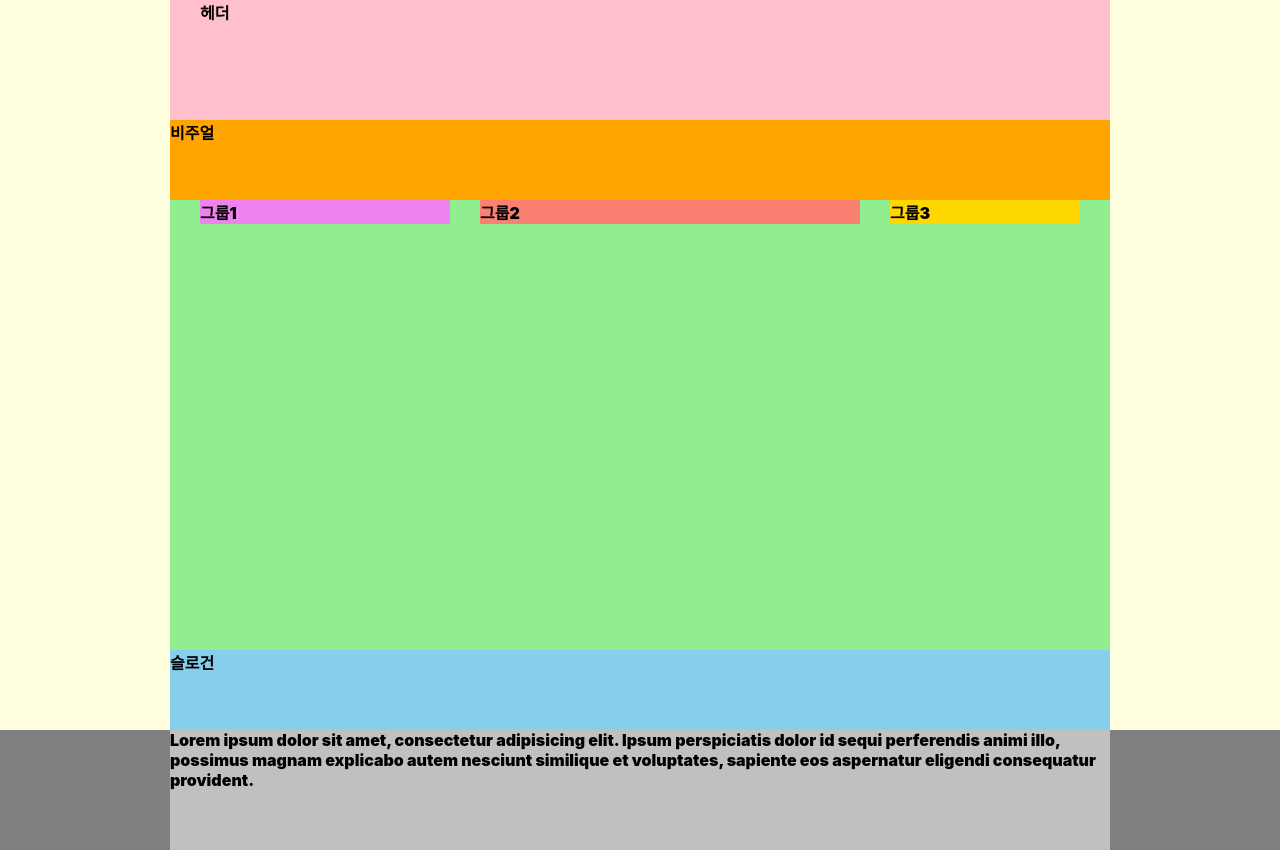
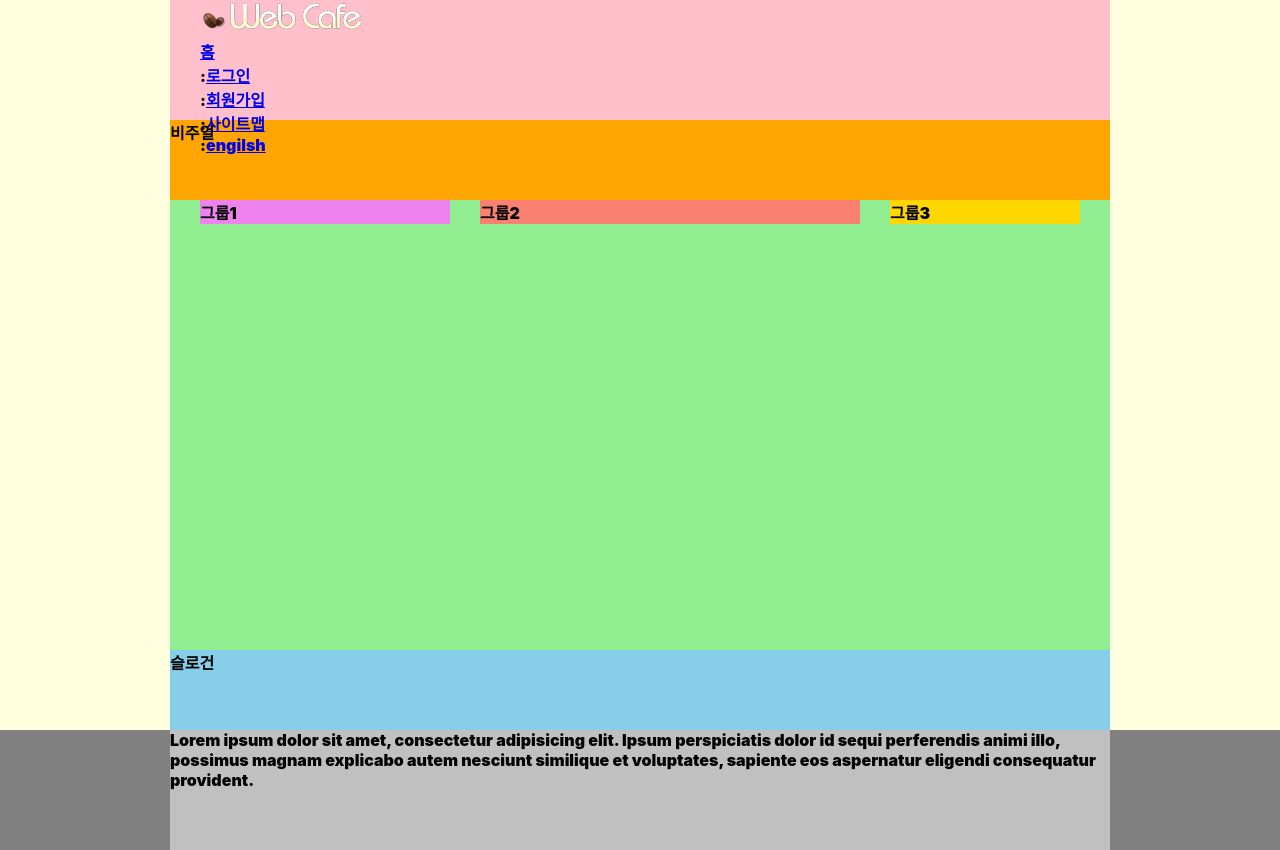
Before and after one commit to third-park/HTML5, a website: page index.html in a window 1280 px wide. Drawn offline with Linux system fonts and the light colour scheme; a web font is replaced by a local one.

Commit message:
main 변경사항 적용

```diff
--- a/index.html
+++ b/index.html
@@ -12,7 +12,22 @@
 </head>
 
 <body>
-  <header class="header">헤더</header>
+  <header class="header">
+    <!-- 로고 -->
+    <h1 class="logo">
+      <a href="./index-complete.html">
+        <img src="./assets/logo.png" alt="web cafe" />
+      </a>
+    </h1>
+    <ul class="member">
+      <li><a href="/">홈</a></li>
+      <li><span class="divider" aria-hidden="true">:</span><a href="/">로그인</a></li>
+      <li><span class="divider" aria-hidden="true">:</span><a href="/">회원가입</a></li>
+      <li><span class="divider" aria-hidden="true">:</span><a href="/">사이트맵</a></li>
+      <li><span class="divider" aria-hidden="true">:</span><a href="/">engilsh</a></li>
+    </ul>
+
+  </header>
   <div class="visual">비주얼</div>
   <main class="main">
     <div class="group group1">그룹1</div>
```
